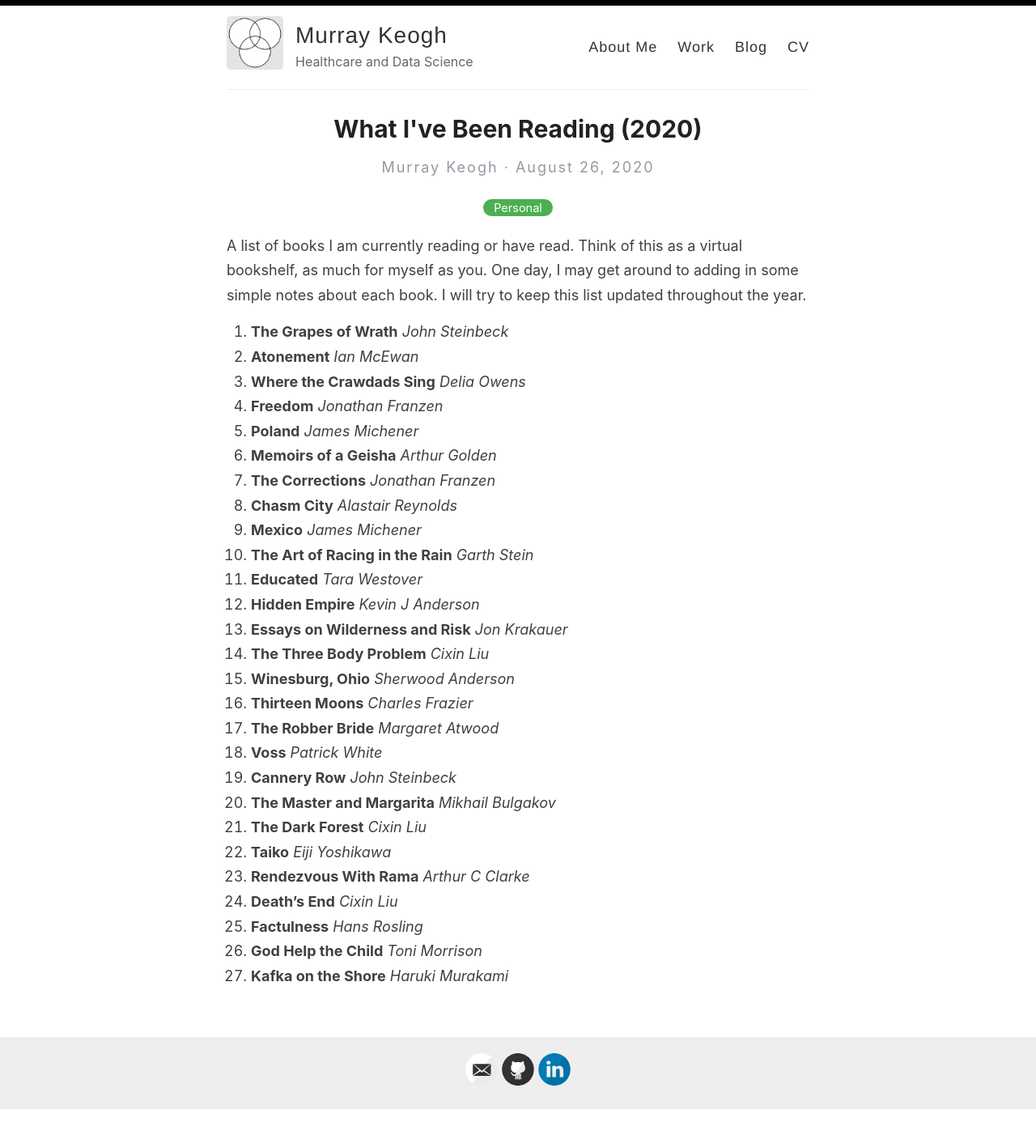
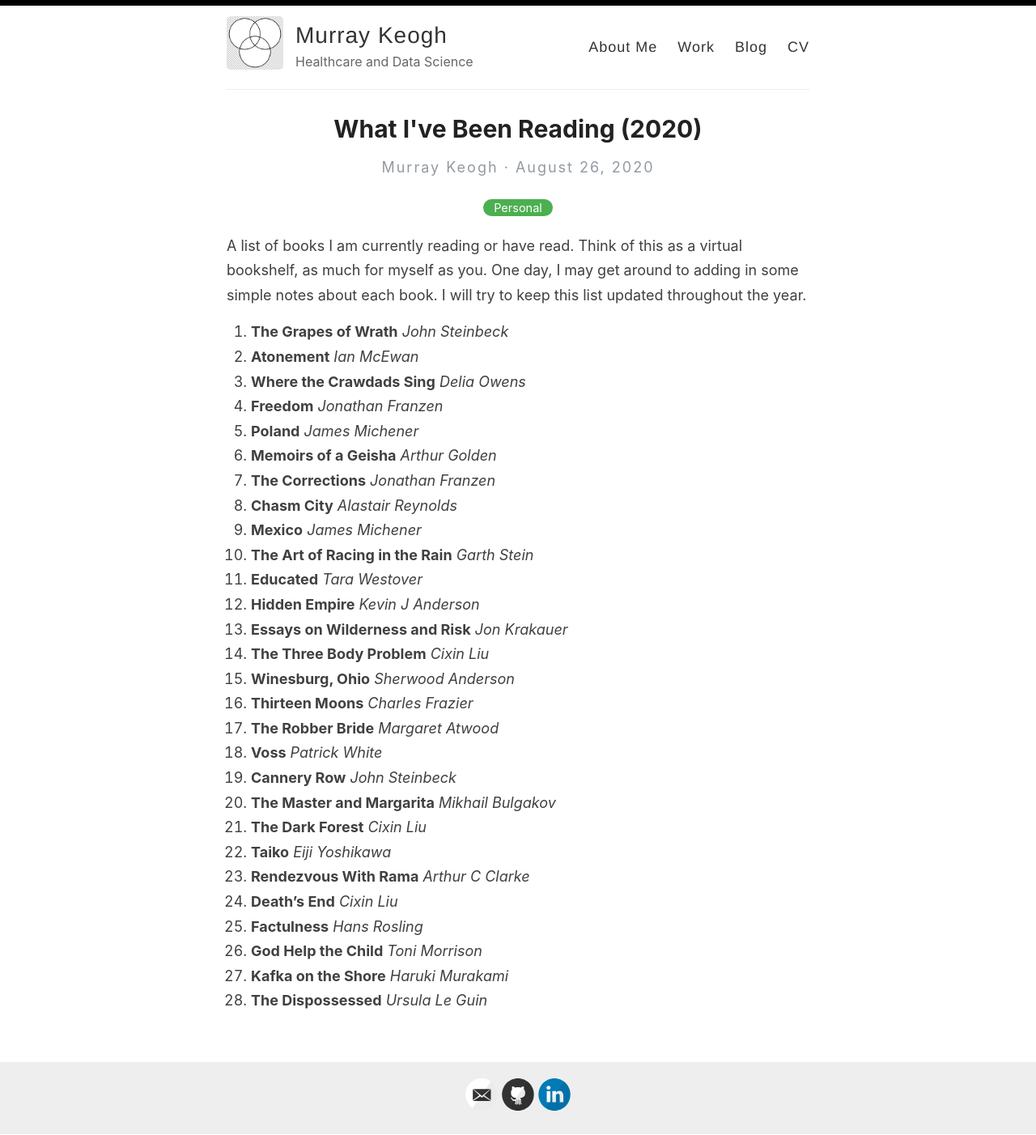
Before and after one commit to Murrkeys/Murrkeys.github.io, a Jekyll site: the page built from _posts/2020-08-26-books.md, in a window 1280 px wide. Shown: the whole page at 81% size. Built offline with Jekyll 4.4.1, drawn with Linux system fonts in a browser that asks for light colours; before the commit the page ends 1371 px from its top, so only the background shows below that.

Commit message:
Update 2020-08-26-books.md

```diff
--- a/_posts/2020-08-26-books.md
+++ b/_posts/2020-08-26-books.md
@@ -32,3 +32,4 @@ A list of books I am currently reading or have read. Think of this as a virtual
 25.  **Factulness** *Hans Rosling*
 26. **God Help the Child** *Toni Morrison*
 27. **Kafka on the Shore** *Haruki Murakami*
+28. **The Dispossessed** *Ursula Le Guin*
```
